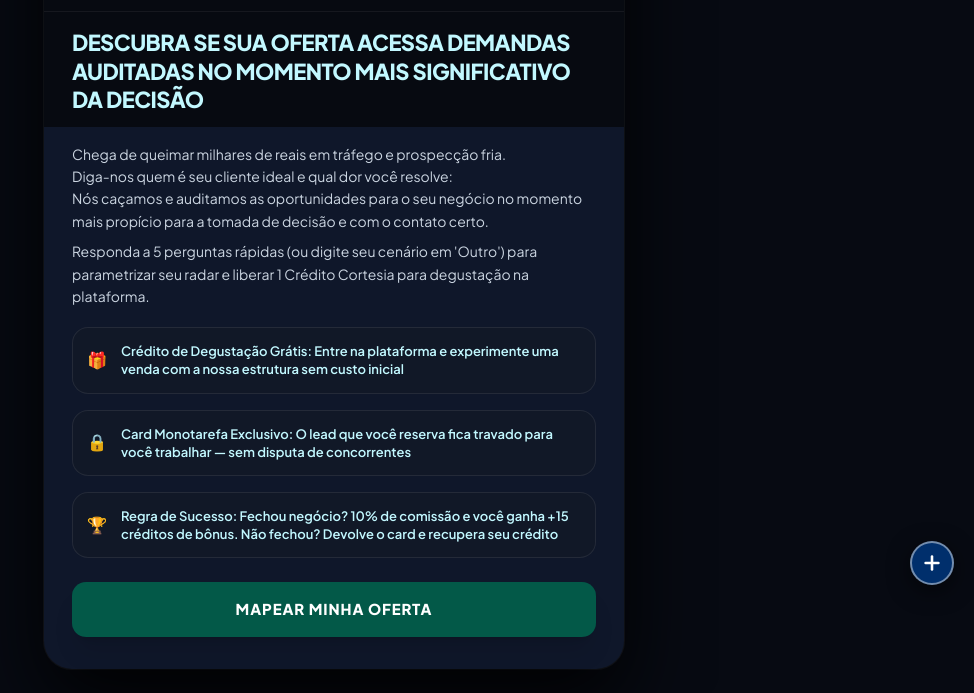
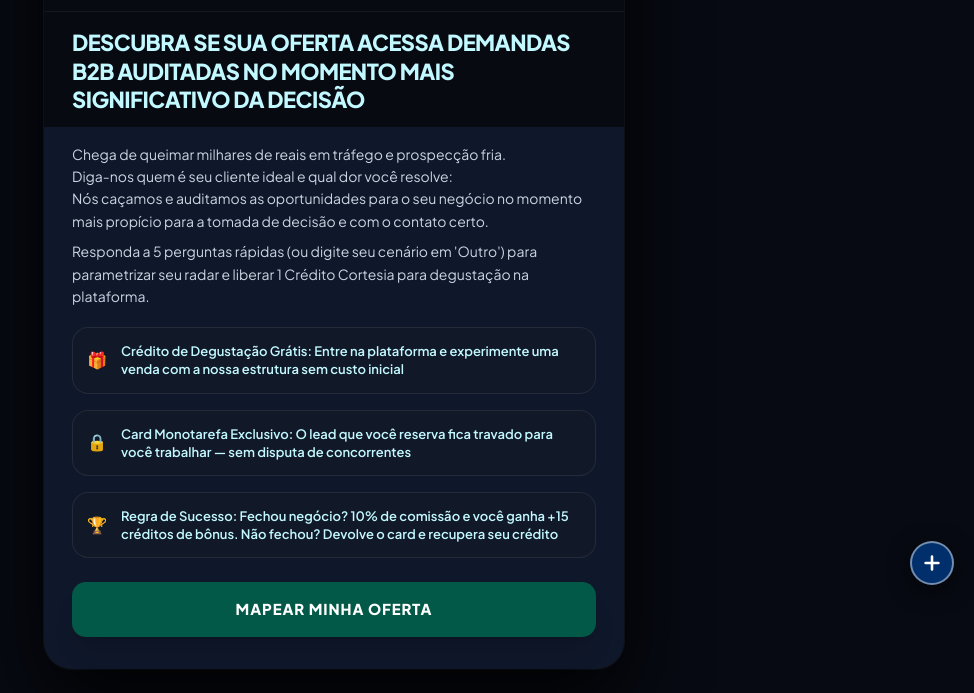
Before and after one commit to fnwdoc/LST_LDR_Premium_lead_hunter, a plain HTML site: page index.html in a window 1280 px wide. Shown: the part 195-888 px from the top of the page, without its empty margins (306-1280 px from the left). Drawn offline with nearby package versions, Linux system fonts and the light colour scheme.

Commit message:
Update index.html

```diff
--- a/index.html
+++ b/index.html
@@ -379,7 +379,7 @@ input:focus, select:focus {
 
   <!-- HEADLINE PRINCIPAL COM ESPAÇAMENTO RESPONSIVO -->
   <div class="headline-box relative overflow-hidden">
-    <h1 class="headline-text uppercase tracking-tight font-black">DESCUBRA SE SUA OFERTA  ACESSA  DEMANDAS AUDITADAS NO MOMENTO MAIS SIGNIFICATIVO da decisão</h1>
+    <h1 class="headline-text uppercase tracking-tight font-black">DESCUBRA SE SUA OFERTA  ACESSA  DEMANDAS B2B AUDITADAS NO MOMENTO MAIS SIGNIFICATIVO da decisão</h1>
   </div>
 
   <div class="fade-up screen-container" id="screen-intro">
```
